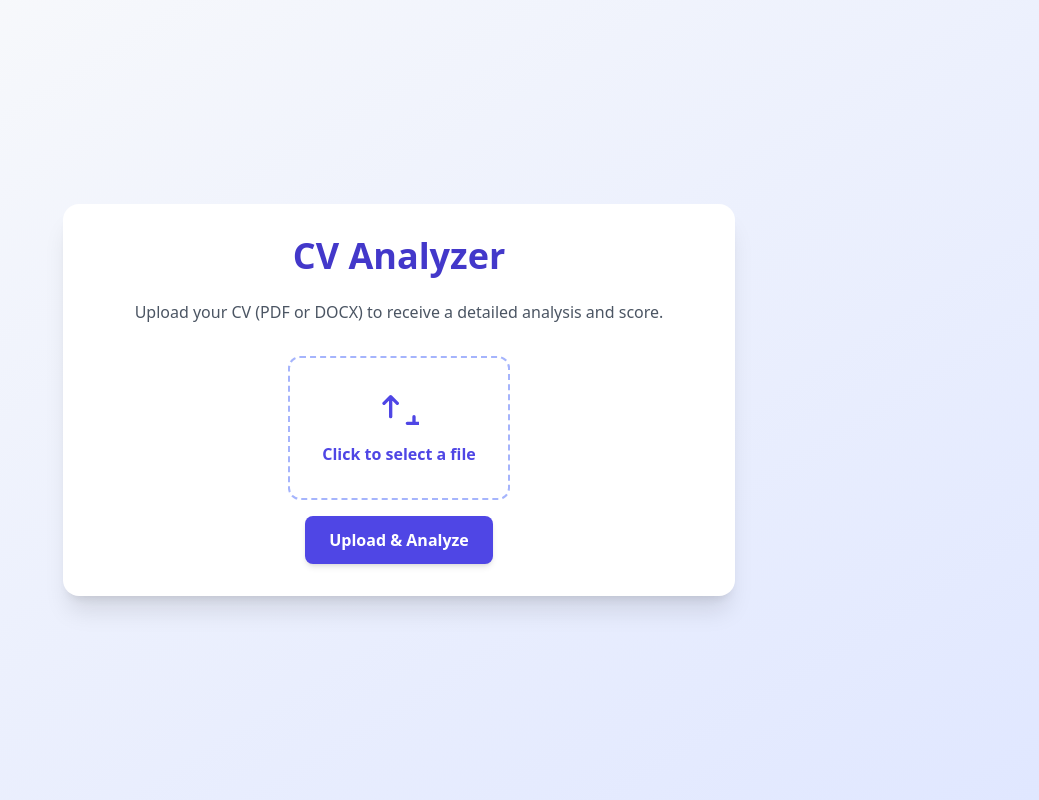
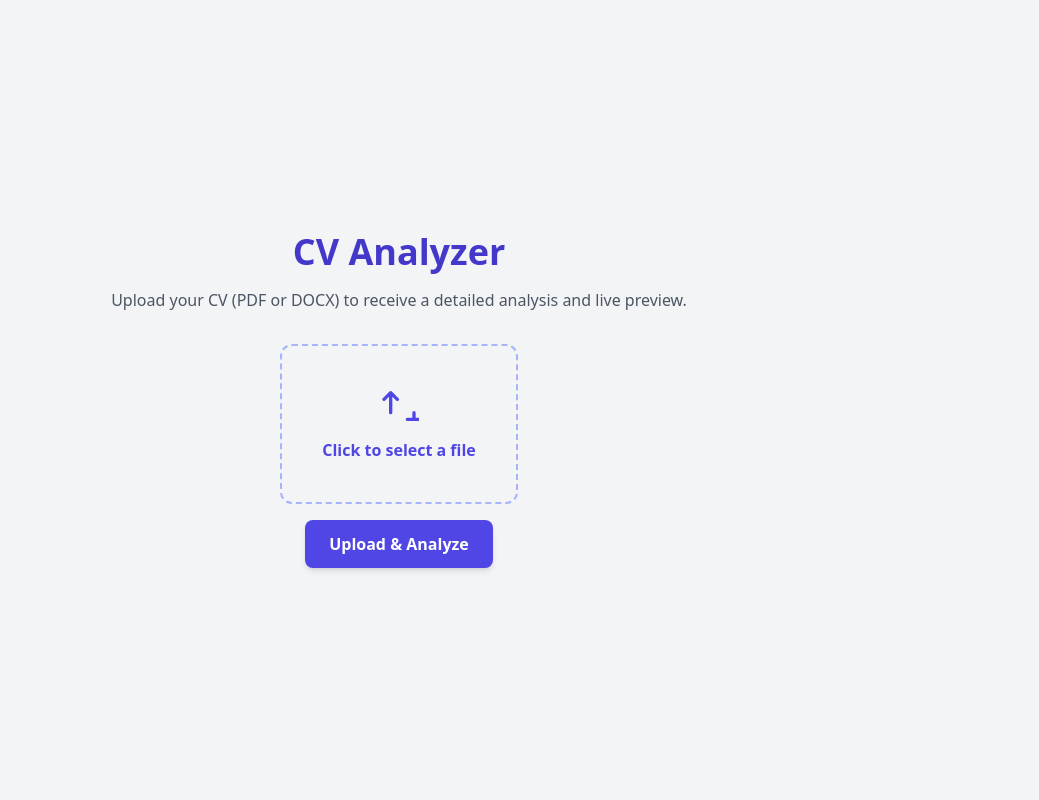
Before and after one commit to betalalpha/cv-analyzer, a React (Create React App) app in the folder frontend/: page / in a window 1280 px wide. Shown: the whole page, without its empty margins (241-1280 px from the left). Built offline with nearby package versions, Linux system fonts and the light colour scheme.

Commit message:
PDFviewer

```diff
--- a/frontend/package.json
+++ b/frontend/package.json
@@ -10,6 +10,7 @@
     "axios": "^1.13.2",
     "react": "^19.2.0",
     "react-dom": "^19.2.0",
+    "react-pdf": "^10.2.0",
     "react-scripts": "5.0.1",
     "web-vitals": "^2.1.4"
   },
--- a/frontend/src/App.js
+++ b/frontend/src/App.js
@@ -1,5 +1,7 @@
 import React, { useState } from "react";
 import axios from "axios";
+import CvViewer from "./CvViewer";
+
 
 function getColor(score) {
   if (score >= 85) return "bg-green-500";
@@ -51,22 +53,18 @@ export default function App() {
   };
 
   return (
-    <div className="min-h-screen bg-gradient-to-br from-gray-50 to-indigo-100 flex flex-col items-center justify-center p-4">
-      <div className="w-full max-w-2xl bg-white shadow-xl rounded-2xl p-8">
-        <h1 className="text-4xl font-bold text-center text-indigo-700 mb-6">
-          CV Analyzer
-        </h1>
-
+    <div className="min-h-screen bg-gray-100">
       {!result && (
-          <>
-            <p className="text-gray-600 text-center mb-8">
-              Upload your CV (PDF or DOCX) to receive a detailed analysis and score.
+        <div className="flex flex-col items-center justify-center h-screen text-center">
+          <h1 className="text-4xl font-bold text-indigo-700 mb-4">CV Analyzer</h1>
+          <p className="text-gray-600 mb-8 w-3/4 md:w-1/2">
+            Upload your CV (PDF or DOCX) to receive a detailed analysis and live preview.
           </p>
 
-            <div className="flex flex-col items-center justify-center space-y-4">
+          <div className="flex flex-col items-center gap-4">
             <label
               htmlFor="file-upload"
-                className="w-full sm:w-auto cursor-pointer flex flex-col items-center justify-center border-2 border-dashed border-indigo-300 rounded-xl p-8 hover:bg-indigo-50 transition"
+              className="cursor-pointer flex flex-col items-center justify-center border-2 border-dashed border-indigo-300 rounded-xl p-10 hover:bg-indigo-50 transition"
             >
               <svg
                 xmlns="http://www.w3.org/2000/svg"
@@ -97,18 +95,32 @@ export default function App() {
             <button
               onClick={handleUpload}
               disabled={loading}
-                className="mt-4 bg-indigo-600 hover:bg-indigo-700 text-white font-semibold px-6 py-3 rounded-lg shadow-md transition disabled:opacity-50"
+              className="bg-indigo-600 hover:bg-indigo-700 text-white font-semibold px-6 py-3 rounded-lg shadow-md transition disabled:opacity-50"
             >
               {loading ? "Analyzing..." : "Upload & Analyze"}
             </button>
 
             {error && <p className="text-red-600">{error}</p>}
           </div>
-          </>
+        </div>
       )}
 
       {result && (
-          <div className="mt-8">
+        <div className="grid grid-cols-1 md:grid-cols-2 h-screen">
+          {/* Left: CV Preview */}
+          <div className="p-4 bg-gray-200 flex justify-center items-center">
+            {file?.type === "application/pdf" ? (
+  <CvViewer file={URL.createObjectURL(file)} />
+) : (
+  <div className="text-gray-600 text-center">
+    <p>CV preview only available for PDF files.</p>
+  </div>
+)}
+
+          </div>
+
+          {/* Right: Results */}
+          <div className="p-6 overflow-y-auto bg-white shadow-inner">
             <div className="flex justify-between items-center border-b pb-3 mb-4">
               <div>
                 <h2 className="text-xl font-semibold text-gray-800">Results</h2>
@@ -131,7 +143,7 @@ export default function App() {
               </div>
             </div>
 
-            {/* Criteria */}
+            {/* Criteria Breakdown */}
             <div>
               <h3 className="font-semibold text-lg mb-2 text-gray-800">
                 Criteria Breakdown
@@ -162,9 +174,7 @@ export default function App() {
             {/* Feedback */}
             {result?.feedback?.length > 0 && (
               <div className="mt-6">
-                <h3 className="font-semibold text-lg mb-2 text-gray-800">
-                  Feedback
-                </h3>
+                <h3 className="font-semibold text-lg mb-2 text-gray-800">Feedback</h3>
                 <ul className="list-disc list-inside space-y-1 text-gray-700">
                   {result.feedback.map((f, i) => (
                     <li key={i}>{f}</li>
@@ -173,34 +183,8 @@ export default function App() {
               </div>
             )}
 
-            {/* AI Analysis */}
-            {result?.ai_analysis && (
-              <div className="mt-6 border-t pt-4">
-                <h3 className="font-semibold text-lg mb-2 text-indigo-700">
-                  AI Insights
-                </h3>
-                <p className="text-gray-700 mb-3">
-                  <strong>Summary:</strong> {result.ai_analysis.summary}
-                </p>
-
-                {["strengths", "weaknesses", "recommendations"].map(
-                  (section) =>
-                    result.ai_analysis?.[section]?.length > 0 && (
-                      <div key={section} className="mb-3">
-                        <h4 className="font-medium capitalize">{section}</h4>
-                        <ul className="list-disc list-inside text-gray-700">
-                          {result.ai_analysis[section].map((item, i) => (
-                            <li key={i}>{item}</li>
-                          ))}
-                        </ul>
-                      </div>
-                    )
-                )}
-              </div>
-            )}
-
             {/* Back button */}
-            <div className="mt-6 text-center">
+            <div className="mt-8 text-center">
               <button
                 onClick={() => setResult(null)}
                 className="px-6 py-2 bg-gray-200 rounded-lg hover:bg-gray-300 transition"
@@ -209,8 +193,8 @@ export default function App() {
               </button>
             </div>
           </div>
+        </div>
       )}
-      </div>
     </div>
   );
 }
```
Also changed, not shown: 2 other files (tests, documents, lock files or other folders). Lines whose indentation alone changed are shown as unchanged.
